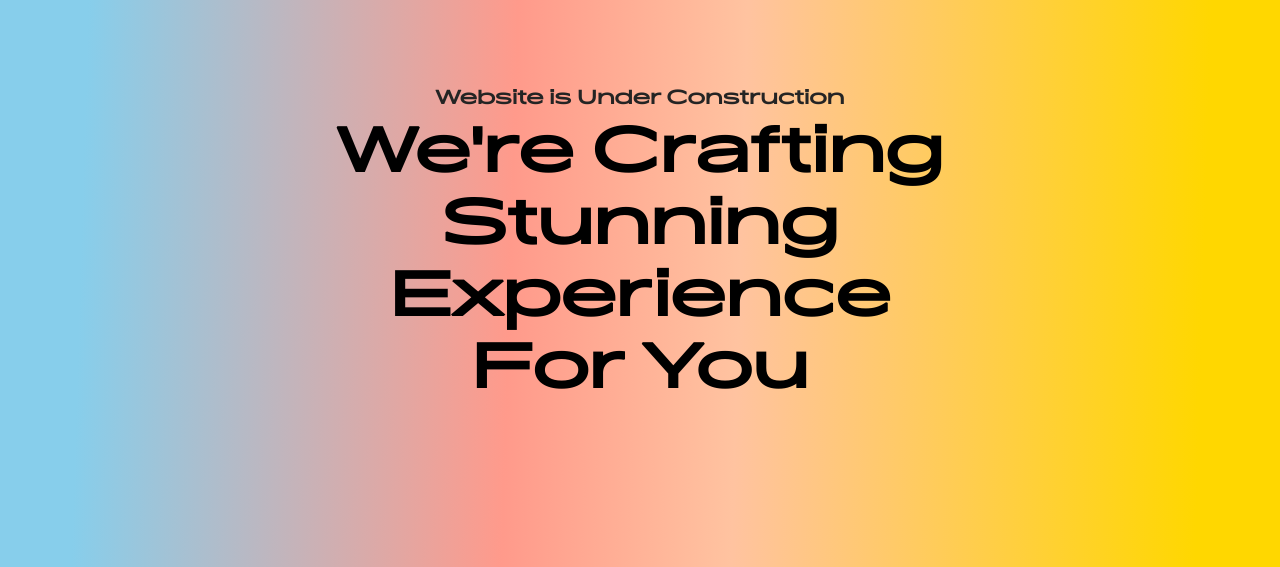
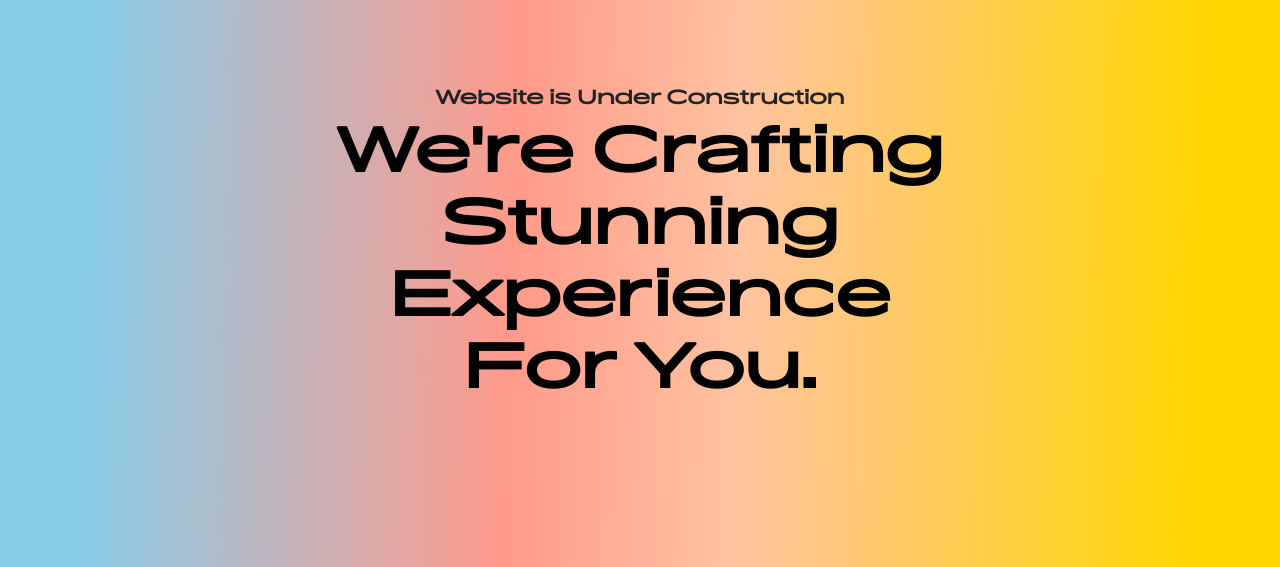
Before and after one commit to aamirkhan575/PixelForge, a plain HTML site: page index.html in a window 1280 px wide. Shown: the part 233-800 px from the top of the page. Drawn offline with Linux system fonts and the light colour scheme; files whose address does not match are found by name.

Commit message:
index
index

```diff
--- a/index.html
+++ b/index.html
@@ -24,7 +24,7 @@
          <div class="text-section">
 
             <h3> Website is Under Construction </h3>
-            <h1> We're crafting stunning experience for you</h1>
+            <h1> We're crafting stunning experience for you.</h1>
 
 
 
```
